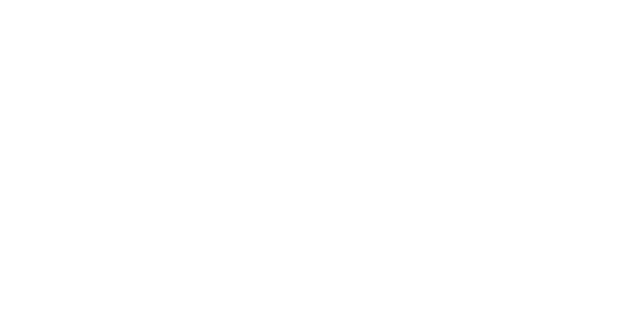
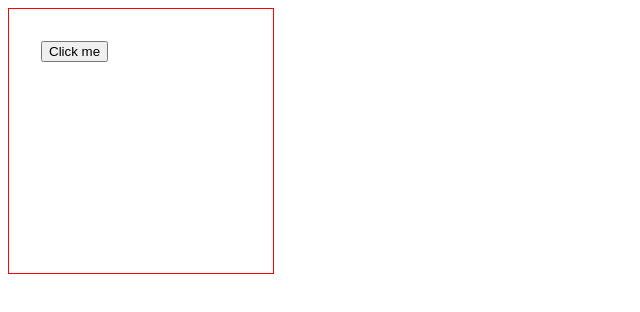
Before and after one commit to MamadTaheri/react-training, a React (Create React App) app: page / in a window 1280 px wide. Shown: the top 312 px of the page, without its empty margins (0-640 px from the left). Built offline with nearby package versions, Linux system fonts and the light colour scheme.

Commit message:
use Context

```diff
--- a/src/App.js
+++ b/src/App.js
@@ -1,15 +1,12 @@
 import React from 'react';
-
-import { createContext } from 'react';
 import Card from './components/Card';
-
-const AppContext = createContext();
+import AuthState from './context/AuthState';
 
 const App = () => {
   return (
-    <AppContext.Provider value={{ firstName: "ali" }}>
-      <Card />
-    </AppContext.Provider>
+      <AuthState>
+        <Card />
+      </AuthState>
   );
 };
 
--- a/src/components/Button.js
+++ b/src/components/Button.js
@@ -0,0 +1,12 @@
+import React from 'react';
+import ButtonTitle from './ButtonTitle';
+
+const Button = () => {
+    return (
+        <div>
+            <ButtonTitle />
+        </div>
+    );
+};
+
+export default Button;
--- /dev/null
+++ b/src/components/ButtonTitle.js
@@ -0,0 +1,16 @@
+import { useContext } from "react";
+
+import AuthContext from "../context/AuthContext";
+
+const ButtonTitle = () => {
+  const {show, showHandler} = useContext(AuthContext);
+
+  return (
+    <>
+      <button onClick={() => showHandler()}>Click me</button>
+      {show && <h1>Test Texgt</h1>}
+    </>
+  );
+};
+
+export default ButtonTitle;
--- a/src/components/Card.js
+++ b/src/components/Card.js
@@ -1,9 +1,10 @@
 import React from 'react';
+import Button from './Button';
 
 const Card = () => {
     return (
-        <div>
-
+        <div style={{ width: "200px", height: "200px",padding: "2rem", border: "1px solid red" }}>
+          <Button />
         </div>
     );
 };
--- /dev/null
+++ b/src/context/AuthContext.js
@@ -0,0 +1,5 @@
+import { createContext } from "react";
+
+const AuthContext = createContext();
+
+export default AuthContext;
--- /dev/null
+++ b/src/context/AuthState.js
@@ -0,0 +1,19 @@
+import { useState } from 'react';
+import AuthContext from './AuthContext';
+
+const AuthState = ({children}) => {
+
+    const [show, setShow] = useState(false);
+
+    const showHandler = () => {
+        setShow(!show);
+    }
+
+    return (
+        <AuthContext.Provider value={{show, showHandler}}>
+            {children}
+        </AuthContext.Provider>
+    );
+};
+
+export default AuthState;
```
